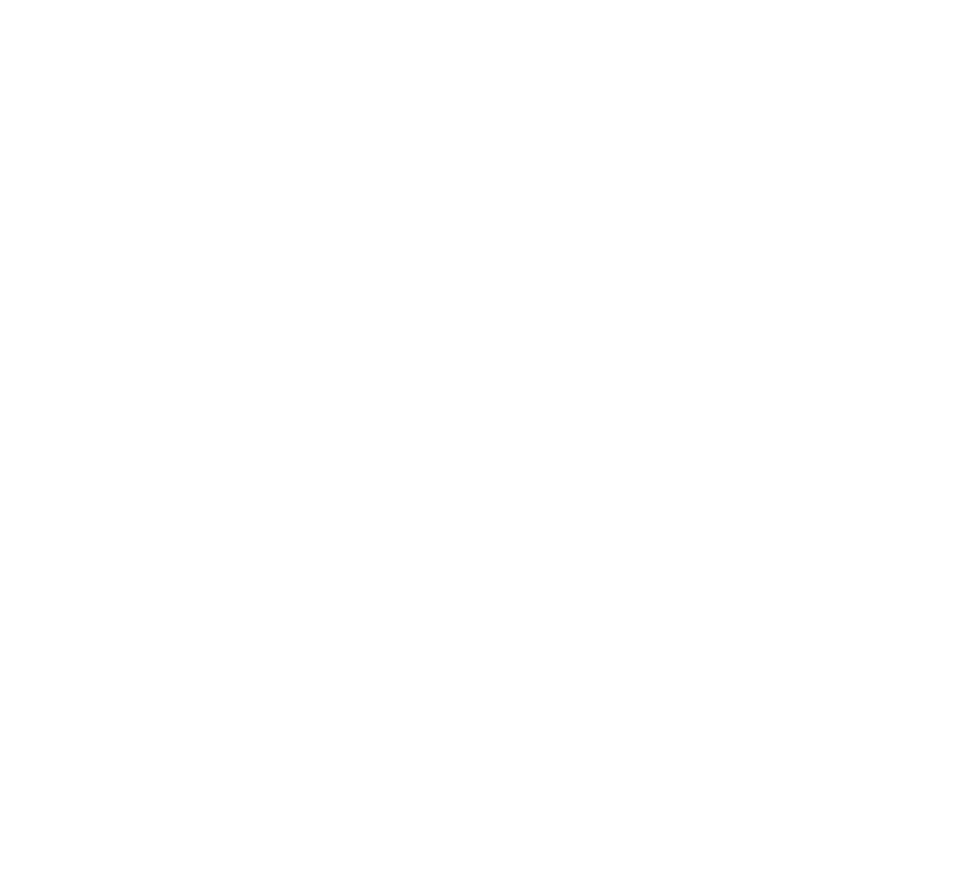
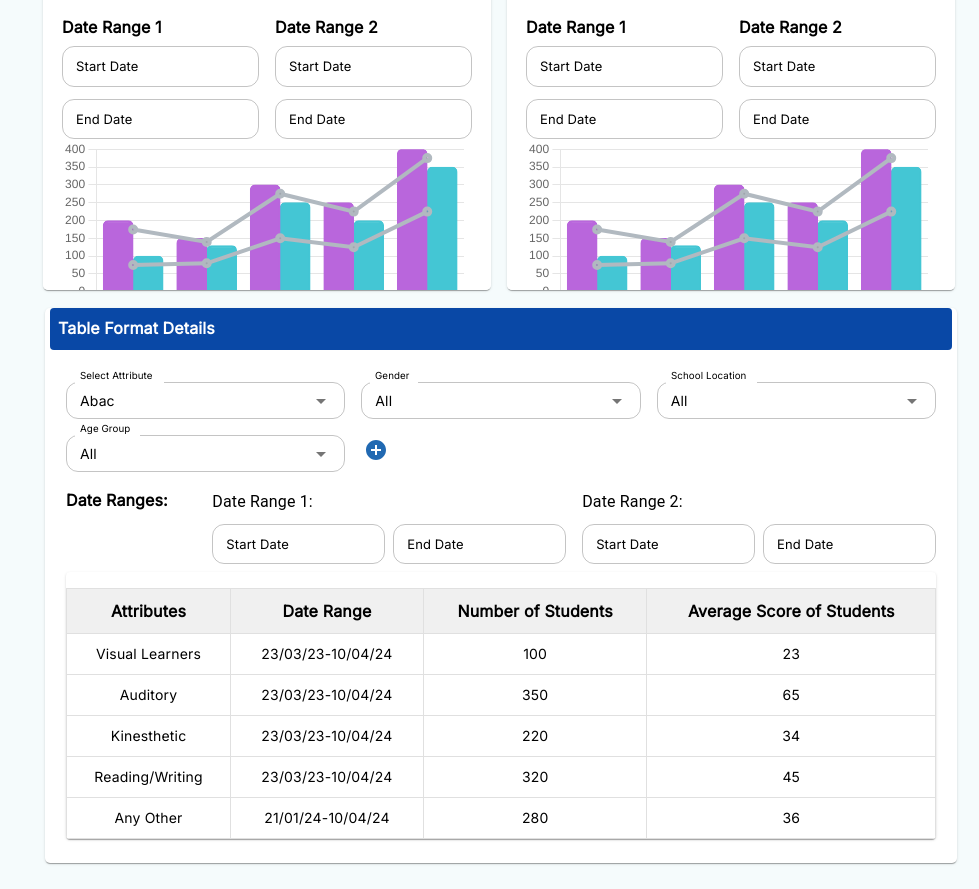
Before and after one commit to anshika2432001/auro_proj, a React (Create React App) app: page /studentR2Attributes in a window 1280 px wide. Before the commit this address had no page. Shown: the part 900-1789 px from the top of the page, without its empty margins (301-1280 px from the left). Before the commit the page ends 800 px from the top, so only its background shows below. Built offline with nearby package versions, Linux system fonts and the light colour scheme.

Commit message:
updated code

```diff
--- a/src/App.js
+++ b/src/App.js
@@ -17,6 +17,7 @@ import { SnackbarProvider } from "./pages/uiComponents/Snackbar";
 import { ColorModeContextProvider } from "./utils/ColorModeContext";
 import StudentLearningBehaviour from './pages/Dashboard/DashboardPages/StudentSchoolAttributes_R3/StudentLearningBehaviour';
 import BudgetState from './pages/Dashboard/DashboardPages/BudgetState';
+import StudentSchoolAttributes_R2 from './pages/Dashboard/DashboardPages/StudentSchoolAttributes_R2';
 
 function App() {
   return (
@@ -41,6 +42,8 @@ function App() {
             <Route element={<Header />}>
               <Route path="/dashboard" element={<Home />} />
               <Route path="/studentLearningBehaviours" element={<StudentLearningBehaviour />} />
+              <Route path="/studentR2Attributes" element={<StudentSchoolAttributes_R2 />} />
+
               <Route path="/budgetState" element={<BudgetState />} />
             </Route>
           </Routes>
--- /dev/null
+++ b/src/pages/Dashboard/DashboardPages/StudentSchoolAttributes_R2.js
@@ -0,0 +1,141 @@
+import React from 'react';
+import { Grid } from '@mui/material';
+import CardComponent from '../components/CardComponent';
+import TableComponent from '../components/TableComponent';
+
+
+const dropdownOptions = [
+  { id: 1, value: 'Abac' },
+  { id: 2, value: 'Student learning style preferences' },
+  { id: 3, value: 'Student collaborative learning style preferences' },
+  { id: 4, value: 'Paid Private Tuition Hours' },
+  { id: 5, value: 'Children who read other materials in addition to textbooks' },
+  { id: 6, value: 'Paid Private Tuition Subjectwise' }
+];
+
+const attributeBasedDropdowns = {
+  1: ['Gender', 'School Location', 'Age Group','School Type','Board of Education','Grade'],
+  2: ['Gender', 'School Location', 'Age Group','School Type','Board of Education','Grade'],
+  3: ['Gender', 'School Location', 'Age Group','School Type','Board of Education','Grade'],
+  4: ['Gender', 'School Location', 'Age Group','School Type','Board of Education','Grade'],
+  5: ['Gender', 'School Location', 'Age Group','School Type','Board of Education','Grade'],
+  6: ['Gender', 'School Location', 'Age Group','School Type','Board of Education','Grade']
+};
+
+const chartData = {
+  labels: ['Cant Say', 'Up to 1 hr', '1-3 hrs', '3-5 hrs', 'More than 5 hrs'],
+  datasets: [
+    {
+      label: 'No of Students (Purple)',
+      type: 'bar',
+      backgroundColor: 'rgba(185,102,220,1)',
+      borderColor: 'rgba(185,102,220,1)',
+      borderWidth: 2,
+      data: [200, 150, 300, 250, 400],
+      barThickness: 30,
+      borderRadius: 5,
+      order: 2,
+    },
+    {
+      label: 'No of Students (Blue)',
+      type: 'bar',
+      backgroundColor: 'rgba(68,198,212,1)',
+      borderColor: 'rgba(68,198,212,1)',
+      borderWidth: 2,
+      borderRadius: 5,
+      data: [100, 130, 250, 200, 350],
+      barThickness: 30,
+      order: 2,
+    },
+    {
+      label: 'Average no. of students (Purple)',
+      type: 'line',
+      borderColor: 'rgba(177,185,192,1)',
+      borderWidth: 4,
+      fill: false,
+      data: [175, 140, 275, 225, 375],
+      spanGaps: true,
+      order: 1,
+    },
+    {
+      label: 'Average no. of students (Blue)',
+      type: 'line',
+      borderColor: 'rgba(177,185,192,1)',
+      borderWidth: 4,
+      fill: false,
+      data: [75, 80, 150, 125, 225],
+      spanGaps: true,
+      order: 1,
+    },
+  ],
+};
+
+const tableInfo = [
+  {
+    attributes: "Visual Learners",
+    dateRange: "23/03/23-10/04/24",
+    totalValue: "100",
+    avgValue: "23"
+  },
+  {
+    attributes: "Auditory",
+    dateRange: "23/03/23-10/04/24",
+    totalValue: "350",
+    avgValue: "65"
+  },
+  {
+    attributes: "Kinesthetic",
+    dateRange: "23/03/23-10/04/24",
+    totalValue: "220",
+    avgValue: "34"
+  },
+  {
+    attributes: "Reading/Writing",
+    dateRange: "23/03/23-10/04/24",
+    totalValue: "320",
+    avgValue: "45"
+  },
+  {
+    attributes: "Any Other",
+    dateRange: "21/01/24-10/04/24",
+    totalValue: "280",
+    avgValue: "36"
+  },
+];
+
+const tableHeadings = [
+  'Attributes',
+  'Date Range',
+  'Number of Students',
+  'Average Score of Students'
+];
+
+const StudentSchoolAttributes_R2 = () => {
+  return (
+    <div>
+      <h2>Student R2 Attributes</h2>
+      <Grid container spacing={2}>
+      {dropdownOptions.slice(0, 4).map((option, index) => (
+          <Grid item xs={12} sm={6} md={6} lg={6} key={index}>
+            <CardComponent
+              title={option}
+              dropdownOptions={dropdownOptions}
+              attributeBasedDropdowns={attributeBasedDropdowns}
+              chartData={chartData}
+            />
+          </Grid>
+        ))}
+        <Grid item xs={12}>
+          <TableComponent
+          dropdownOptions={dropdownOptions}
+          attributeBasedDropdowns={attributeBasedDropdowns}
+          tableInfo={tableInfo}
+          tableHeadings={tableHeadings}
+          />
+        </Grid>
+      </Grid>
+    </div>
+  );
+};
+
+export default StudentSchoolAttributes_R2;
--- a/src/pages/Dashboard/components/CardComponent.js
+++ b/src/pages/Dashboard/components/CardComponent.js
@@ -143,17 +143,22 @@ function CardComponent({ title, dropdownOptions, attributeBasedDropdowns, chartD
           )}
         </Grid>
 
-        <Grid container spacing={2} marginTop={1}>
+        <Grid container spacing={2} marginTop={0.5}>
           <Grid item xs={12} sm={6}>
             <Typography variant="h6" gutterBottom>Date Range 1</Typography>
-            <Grid container spacing={1}>
+            <Grid container spacing={1.5}>
               <Grid item xs={12}>
               <LocalizationProvider dateAdapter={AdapterDayjs}>
       <DatePicker
         label="Start Date"
         value={dateRange1Start}
         onChange={(newValue) => setDateRange1Start(newValue)}
-                    renderInput={(params) => <TextField {...params} fullWidth />}
+        renderInput={(params) => (
+          <TextField
+            {...params}
+            size="small"
+          />
+        )}
       />
     </LocalizationProvider>
               </Grid>
@@ -171,7 +176,7 @@ function CardComponent({ title, dropdownOptions, attributeBasedDropdowns, chartD
           </Grid>
           <Grid item xs={12} sm={6}>
             <Typography variant="h6" gutterBottom>Date Range 2</Typography>
-            <Grid container spacing={1}>
+            <Grid container spacing={1.5}>
               <Grid item xs={12}>
                 <LocalizationProvider dateAdapter={AdapterDayjs}>
                   <DatePicker
--- a/src/pages/Dashboard/layouts/Menu.js
+++ b/src/pages/Dashboard/layouts/Menu.js
@@ -10,10 +10,13 @@ import HomeWorkIcon from '@mui/icons-material/HomeWork';
 
 import PaidIcon from '@mui/icons-material/Paid';
 import BudgetState from "../DashboardPages/BudgetState";
+import StudentSchoolAttributes_R2 from "../DashboardPages/StudentSchoolAttributes_R2";
+import StudentLearningBehaviour from "../DashboardPages/StudentSchoolAttributes_R3/StudentLearningBehaviour";
+import Home from "../DashboardPages/Home";
 
 
-const Home = lazy(() => import("../DashboardPages/Home"));
-const StudentLearningBehaviour = lazy(() => import("../DashboardPages/StudentSchoolAttributes_R3/StudentLearningBehaviour"));
+
+
 
 
 export const menu = [
@@ -118,44 +121,44 @@ export const menu = [
       {
 
             title: "PrePrimary School",
-        pageLink: '/studentLearningBehaviours',
-        view: <StudentLearningBehaviour />,
+            pageLink: '/studentR2Attributes',
+            view: <StudentSchoolAttributes_R2 />,
           },
           {
             title: "Student Strength of the Classroom",
-        pageLink: '/studentLearningBehaviours',
-        view: <StudentLearningBehaviour />,
+            pageLink: '/studentR2Attributes',
+            view: <StudentSchoolAttributes_R2 />,
           },
           {
             title: "Types of Student Clubs",
-        pageLink: '/studentLearningBehaviours',
-        view: <StudentLearningBehaviour />,
+            pageLink: '/studentR2Attributes',
+            view: <StudentSchoolAttributes_R2 />,
           },
         {
           title: "Academic Stream",
-        pageLink: '/studentLearningBehaviours',
-        view: <StudentLearningBehaviour />,
+          pageLink: '/studentR2Attributes',
+          view: <StudentSchoolAttributes_R2 />,
         },
       {
         title: "First or home language is the same as that in the school",
-        pageLink: '/studentLearningBehaviours',
-        view: <StudentLearningBehaviour />,
+        pageLink: '/studentR2Attributes',
+            view: <StudentSchoolAttributes_R2 />,
       },
       {
         title: "Student with access to Bank Acoount/ UPI ",
-        pageLink: '/studentLearningBehaviours',
-        view: <StudentLearningBehaviour />,
+        pageLink: '/studentR2Attributes',
+            view: <StudentSchoolAttributes_R2 />,
       },
       {
         title: "Students engagement in extra curricular activities in school",
-        pageLink: '/studentLearningBehaviours',
-        view: <StudentLearningBehaviour />,
+        pageLink: '/studentR2Attributes',
+        view: <StudentSchoolAttributes_R2 />,
       },
 
       {
         title: "Students in leadership positions in school clubs",
-        pageLink: '/studentLearningBehaviours',
-        view: <StudentLearningBehaviour />,
+        pageLink: '/studentR2Attributes',
+        view: <StudentSchoolAttributes_R2 />,
       },
 
 
--- a/src/utils/ColorModeContext.js
+++ b/src/utils/ColorModeContext.js
@@ -128,17 +128,22 @@ export const ColorModeContextProvider = ({ children }) => {
           MuiTextField: {
             styleOverrides: {
               root: {
-                "& label": {
+                "& .MuiInputLabel-root": {
+                  fontSize:"13px",
+                  marginTop:"-5px",
                   opacity: 1,
                 },
 
                 "& .MuiInputBase-input": {
-                  padding: "15px 10px",
+                  paddingLeft: "10px",
+                  paddingTop: "10px",
+                  paddingBottom: "10px",
                 },
                 "& .MuiOutlinedInput-root": {
                   borderRadius: "12px",
                   padding: "auto 0px",
                 },
+
               },
             },
           },
```
Lines whose indentation alone changed are shown as unchanged.
